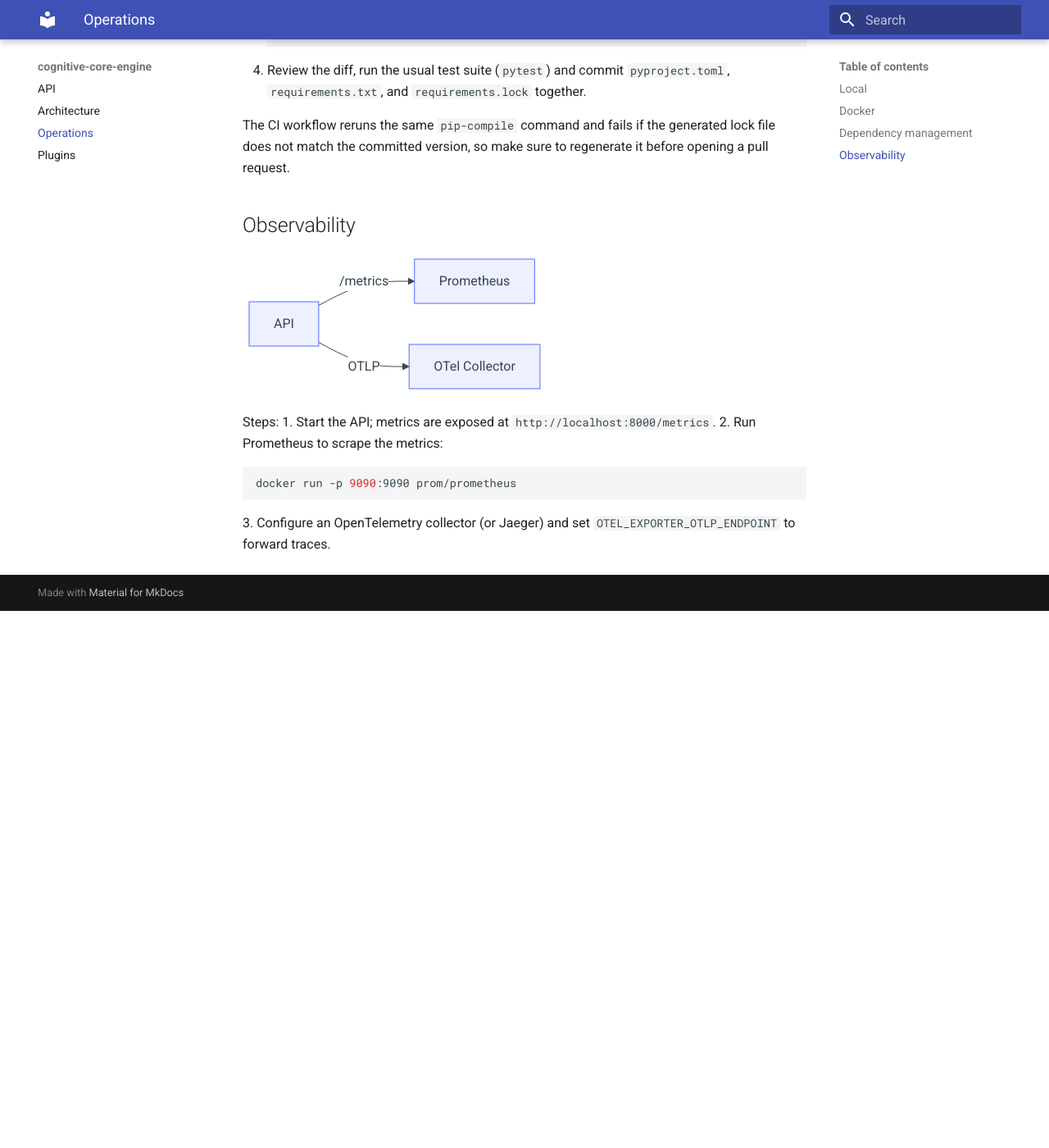
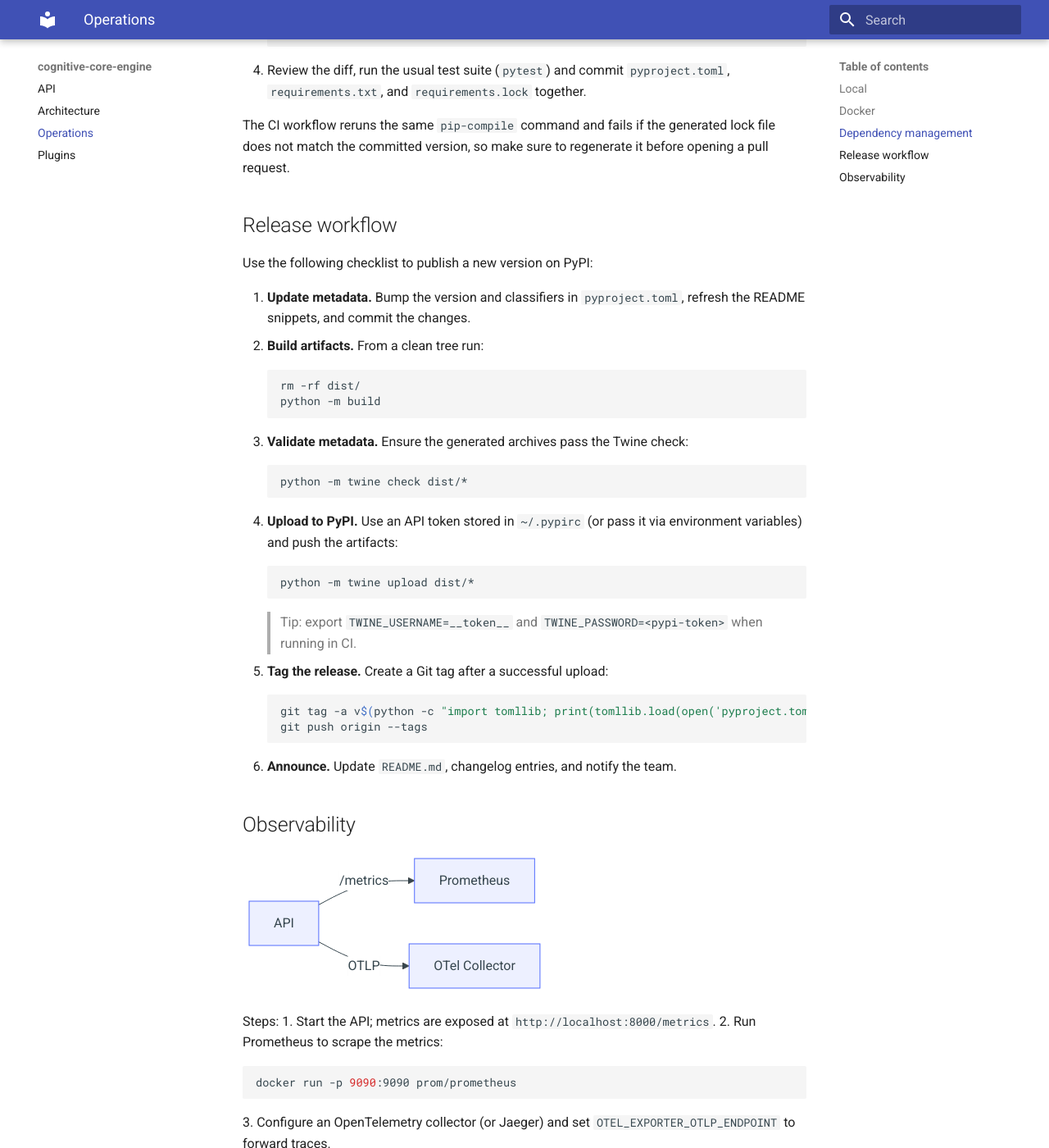
Before and after one commit to neuron7x/cognitive-core-engine, an MkDocs documentation site: the page built from docs/operations.md, in a window 1280 px wide and 1400 px high, scrolled down 1399 px. Shown: the whole window at 82% size. Built offline with MkDocs 1.6.1 and Material for MkDocs 9.7.7, drawn with Linux system fonts in a browser that asks for light colours; before the commit the page ends 2144 px from its top, so only the background shows below that.

Commit message:
Update package metadata and release documentation

````diff
--- a/docs/operations.md
+++ b/docs/operations.md
@@ -52,6 +52,32 @@ Use [`pip-tools`](https://github.com/jazzband/pip-tools) to keep dependency pins
 
 The CI workflow reruns the same `pip-compile` command and fails if the generated lock file does not match the committed version, so make sure to regenerate it before opening a pull request.
 
+## Release workflow
+
+Use the following checklist to publish a new version on PyPI:
+
+1. **Update metadata.** Bump the version and classifiers in `pyproject.toml`, refresh the README snippets, and commit the changes.
+2. **Build artifacts.** From a clean tree run:
+   ```bash
+   rm -rf dist/
+   python -m build
+   ```
+3. **Validate metadata.** Ensure the generated archives pass the Twine check:
+   ```bash
+   python -m twine check dist/*
+   ```
+4. **Upload to PyPI.** Use an API token stored in `~/.pypirc` (or pass it via environment variables) and push the artifacts:
+   ```bash
+   python -m twine upload dist/*
+   ```
+   > Tip: export `TWINE_USERNAME=__token__` and `TWINE_PASSWORD=<pypi-token>` when running in CI.
+5. **Tag the release.** Create a Git tag after a successful upload:
+   ```bash
+   git tag -a v$(python -c "import tomllib; print(tomllib.load(open('pyproject.toml','rb'))['project']['version'])") -m "Release"
+   git push origin --tags
+   ```
+6. **Announce.** Update `README.md`, changelog entries, and notify the team.
+
 ## Observability
 ```mermaid
 flowchart LR
````
Also changed, not shown: README.md (+22 -4 lines), pyproject.toml (+14 -2 lines).
